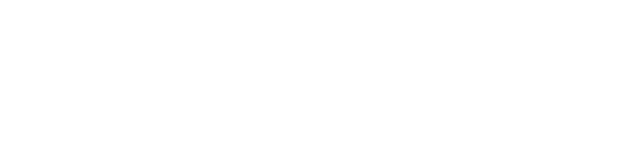
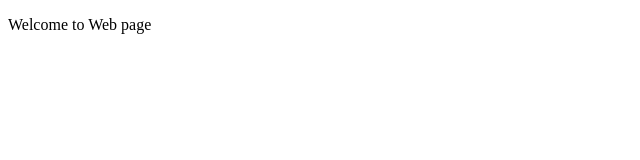
Before and after one commit to NandikasiHemanthKumar/SimpleWebPage, a plain HTML site: page index.html in a window 1280 px wide. Shown: the whole page, without its empty margins (0-640 px from the left). Drawn offline with Linux system fonts and the light colour scheme.

Commit message:
Update index.html

```diff
--- a/index.html
+++ b/index.html
@@ -4,3 +4,6 @@
         <title> Web Page </title>
     </head>
 <body>
+    <p>Welcome to Web page </p>
+</body>
+</html>
```
